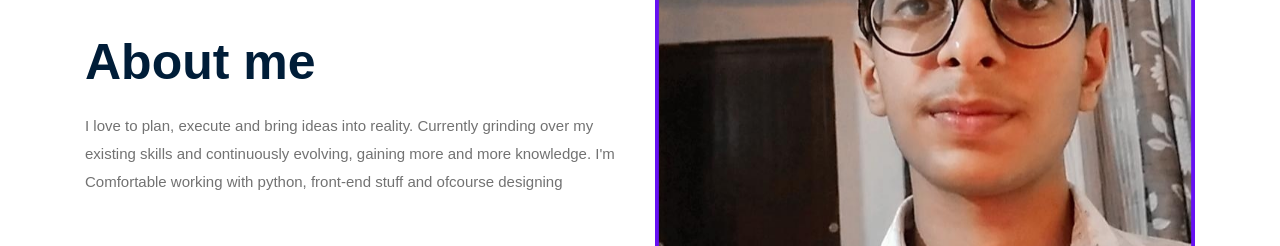
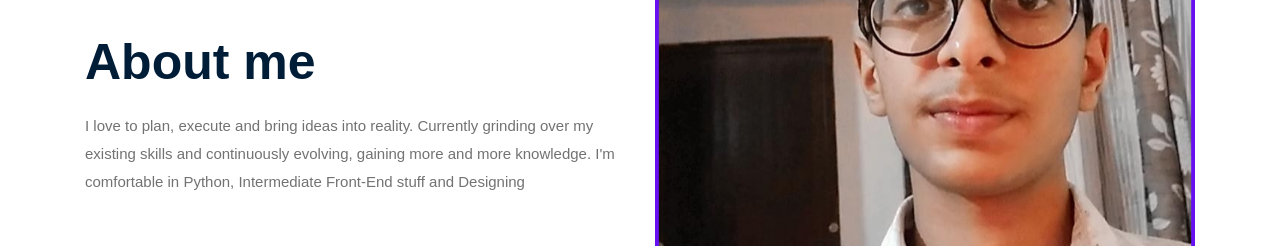
Before and after one commit to drstone-genius04/website, a plain HTML site: page index.html in a window 1280 px wide. Shown: the part 2212-2458 px from the top of the page. Drawn offline with Linux system fonts and the light colour scheme; a web font is replaced by a local one.

Commit message:
Update index.html

```diff
--- a/index.html
+++ b/index.html
@@ -195,8 +195,8 @@
                     <div class="about_e_details">
                         <h3>About me</h3>
                         <p>I love to plan, execute and bring ideas into reality. Currently grinding over my existing
-                            skills and continuously evolving, gaining more and more knowledge. I'm Comfortable
-                            working with python, front-end stuff and ofcourse designing</p>
+                            skills and continuously evolving, gaining more and more knowledge. I'm comfortable
+                            in Python, Intermediate Front-End stuff and Designing</p>
                     </div>
                 </div>
                 <div class="col-xl-6 col-md-6">
```
